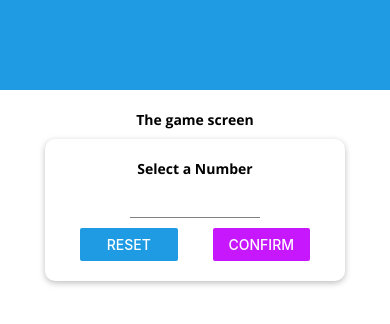
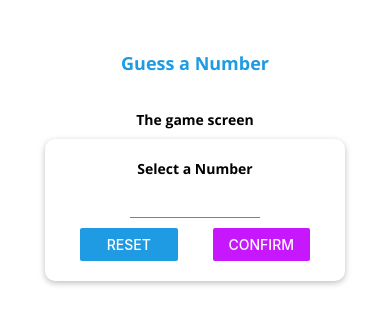
Before and after one commit to Karol-Szykula/react-native-course, a React Native app: screen / in a window 390 px wide. Shown: the top 324 px of the page. Built offline with nearby package versions, Linux system fonts and the light colour scheme.

Commit message:
Finished guess a number app

```diff
--- a/components/Header.tsx
+++ b/components/Header.tsx
@@ -1,5 +1,5 @@
 import React from "react";
-import { View, Text, StyleSheet } from "react-native";
+import { View, Text, StyleSheet, Platform } from "react-native";
 
 import Colors from "../constants/colors";
 import TitleText from "./TitleText";
@@ -10,23 +10,40 @@ interface HeaderProps {
 
 const Header = ({ title }: HeaderProps) => {
   return (
-    <View style={styles.header}>
+    <View
+      style={{
+        ...styles.headerBase,
+        ...Platform.select({
+          android: styles.headerAndroid,
+          ios: styles.headerIOS,
+        }),
+      }}
+    >
       <TitleText style={styles.headerTitle}>{title}</TitleText>
     </View>
   );
 };
 
 const styles = StyleSheet.create({
-  header: {
+  headerBase: {
     width: "100%",
     height: 90,
     paddingTop: 36,
-    backgroundColor: Colors.primary,
     alignItems: "center",
     justifyContent: "center",
   },
+  headerAndroid: {
+    backgroundColor: Colors.primary,
+    borderBottomColor: "#ccc",
+    borderBottomWidth: 1,
+  },
+  headerIOS: {
+    backgroundColor: "white",
+    borderBottomColor: "#ccc",
+    borderBottomWidth: 1,
+  },
   headerTitle: {
-    color: "black",
+    color: Platform.OS === "android" ? "white" : Colors.primary,
     fontSize: 18,
   },
 });
--- a/components/MainButton.tsx
+++ b/components/MainButton.tsx
@@ -1,5 +1,5 @@
 import React, { ReactNode } from "react";
-import { View, Text, StyleSheet, TouchableOpacity } from "react-native";
+import { View, Text, StyleSheet, TouchableNativeFeedback } from "react-native";
 
 import Colors from "../constants/colors";
 
@@ -10,11 +10,11 @@ interface MainButtonProps {
 
 const MainButton = ({ children, onPress }: MainButtonProps) => {
   return (
-    <TouchableOpacity activeOpacity={0.6} onPress={() => onPress()}>
+    <TouchableNativeFeedback onPress={() => onPress()}>
       <View style={styles.button}>
         <Text style={styles.buttonText}>{children}</Text>
       </View>
-    </TouchableOpacity>
+    </TouchableNativeFeedback>
   );
 };
 
--- a/components/TitleText.tsx
+++ b/components/TitleText.tsx
@@ -7,7 +7,7 @@ interface TitleTextProps {
 }
 
 const TitleText = ({ children, style }: TitleTextProps) => {
-  return <Text style={{ ...styles.title, ...style }}></Text>;
+  return <Text style={{ ...styles.title, ...style }}>{children}</Text>;
 };
 
 export default TitleText;
```
